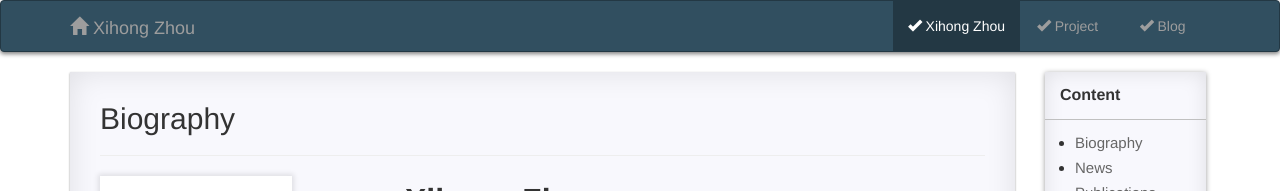
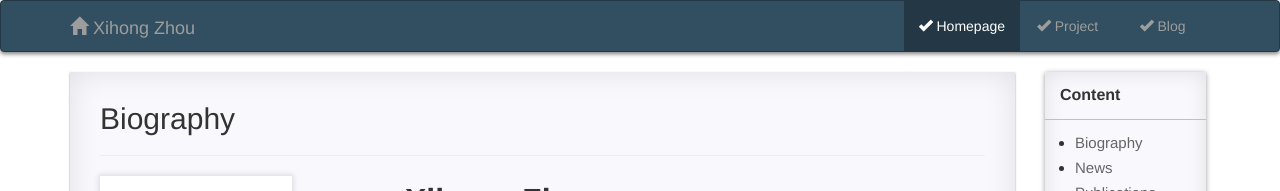
Before and after one commit to XihongZhou/xihongzhou.github.io, a Jekyll site: the page built from pages/1_homepage.md, in a window 1280 px wide and 900 px high. Shown: the top 191 px of the window. Built offline with Jekyll 4.4.1, drawn with Linux system fonts in a browser that asks for light colours; comment, search, counter and statistics services are not loaded.

Commit message:
Update 1_homepage.md

```diff
--- a/pages/1_homepage.md
+++ b/pages/1_homepage.md
@@ -1,6 +1,6 @@
 ---
 layout: page
-title: Xihong Zhou
+title: Homepage
 comments: true
 permalink: /homepage/
 
```
